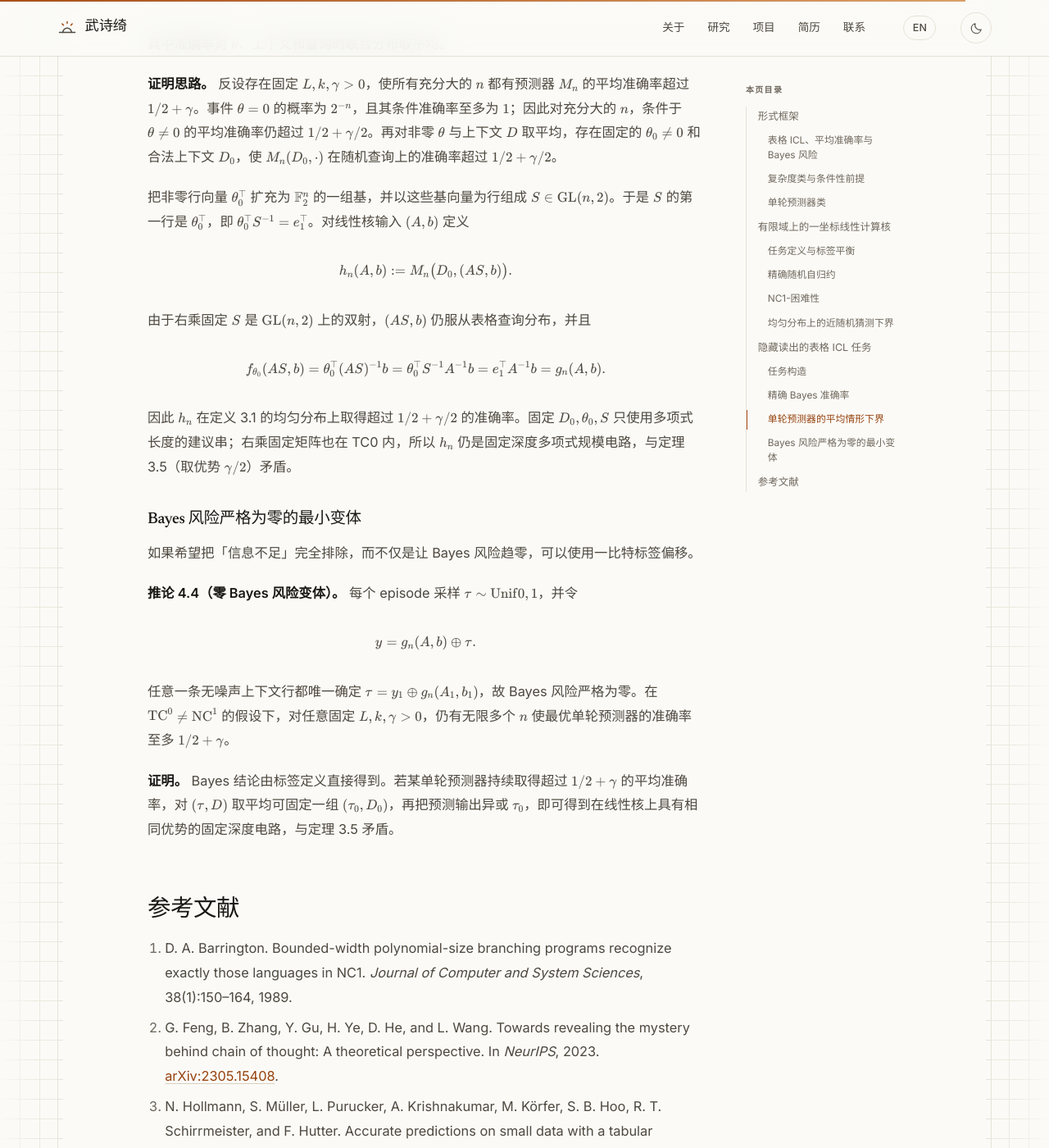
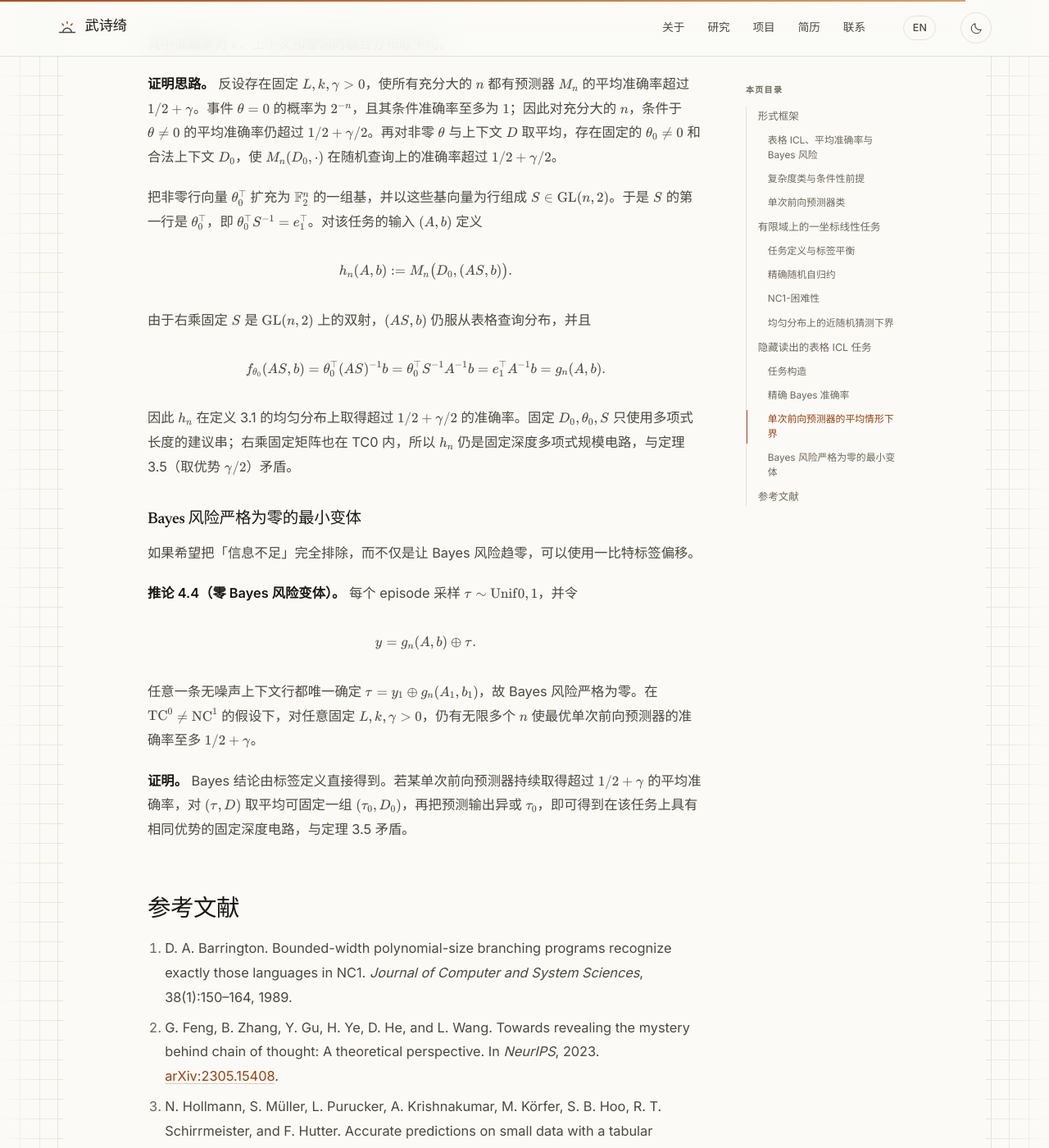
Before and after one commit to Sunrise-57/Sunrise-57.github.io, a Jekyll site: the page built from _notes/average-case-separation.md, in a window 1280 px wide and 1400 px high, scrolled down 9352 px. Shown: the whole window at 82% size. Built offline with Jekyll 4.4.1, drawn with Linux system fonts in a browser that asks for light colours; some of the changed text lies outside the part shown.

Commit message:
Align the Chinese notes with standard terminology
Feedback computation is 反馈 not 回馈; a single forward pass is 单次前向 not 单轮; and the one-coordinate linear task stops being called a kernel.

```diff
--- a/_data/zh/research.yml
+++ b/_data/zh/research.yml
@@ -6,7 +6,7 @@ themes:
     note: "上下文学习为何有效——模型深度、数值精度与显式推理步骤能带来什么，又带不来什么。"
     notes:
       - short: "LinICQ：一个表格原生的计算任务"
-        title: "线性 In-Context Query 任务与条件性单轮下界"
+        title: "线性 In-Context Query 任务与条件性单次前向下界"
         url: "/zh/notes/linicq-bound/"
       - short: "固定深度模型：一个条件性平均情形分离"
         title: "固定深度表格基础模型的计算能力边界"
@@ -37,8 +37,8 @@ projects:
         label: "平均风险分析"
         title: "固定深度表格基础模型的计算极限：一个条件的平均情形分离"
         source_file: "tabf_bounds_revised.tex"
-        summary: "研究构造的表格上下文学习任务中的平均预测风险。在一个电路复杂性分离假设下，比较固定深度预测与随问题规模增长的回馈计算。"
-        keywords: ["平均风险", "贝叶斯风险", "固定深度计算", "回馈计算"]
+        summary: "研究构造的表格上下文学习任务中的平均预测风险。在一个电路复杂性分离假设下，比较固定深度预测与随问题规模增长的反馈计算。"
+        keywords: ["平均风险", "贝叶斯风险", "固定深度计算", "反馈计算"]
 
   - id: ast3
     theme: multimodal
--- a/_notes/average-case-separation.md
+++ b/_notes/average-case-separation.md
@@ -22,7 +22,7 @@ $$
 \liminf_{n\to\infty}\ \sup_{M\in\mathcal{M}_n(L,k)} \mathrm{Acc}_n(M)=\frac12 .
 $$
 
-左边表示信息充分，右边表示固定深度的单轮计算不足。
+左边表示信息充分，右边表示固定深度的单次前向计算不足。
 
 ## 形式框架
 
@@ -60,7 +60,7 @@ Barrington 定理表明，固定非可解有限群（例如 $A_5$）上的字问
 
 非一致模型允许第 $n$ 个电路硬编码只依赖 $n$、长度为多项式的常量，这足以固定概率方法所保证存在的随机掩码，以及平均化论证所选出的上下文。但它不允许在看到 $n$ 之后任意改变资源指数：深度界 $L$ 与规模指数 $k$ 必须预先固定，即同一电路族满足 $\operatorname{depth}(C_n)\le L$ 和 $\operatorname{size}(C_n)\le N^{k}+k$。
 
-### 单轮预测器类
+### 单次前向预测器类
 
 令 $N_n$ 为整个 episode 的二进制输入长度，定义
 
@@ -68,7 +68,7 @@ $$
 \mathcal{M}_n(L,k):=\Big\{M:\ M\ \text{的完整推理流程可由深度至多}\ L\ \text{、规模至多}\ N_n^{k}+k\ \text{的阈值电路模拟}\Big\}.
 $$
 
-## 有限域上的一坐标线性计算核
+## 有限域上的一坐标线性任务
 
 ### 任务定义与标签平衡
 
@@ -150,7 +150,7 @@ $$
 
 ### 均匀分布上的近随机猜测下界
 
-**定理 3.5（线性核的平均情形下界）。** 在假设 $\mathrm{TC}^0\neq\mathrm{NC}^1$ 下，对任意预先固定的 $L,k$ 和任意 $\gamma>0$，存在无限多个 $n$ 使
+**定理 3.5（一坐标线性任务的平均情形下界）。** 在假设 $\mathrm{TC}^0\neq\mathrm{NC}^1$ 下，对任意预先固定的 $L,k$ 和任意 $\gamma>0$，存在无限多个 $n$ 使
 
 $$
 \sup_{h\in C_n(L,k)}\ \Pr_{(A,b)\sim\mathrm{Unif}(\Omega_n)}\big[h(A,b)=g_n(A,b)\big]\le\frac12+\gamma .
@@ -326,9 +326,9 @@ $$
 
 特别地，当 $m=2n$ 时 $1-\mathrm{Acc}^{\text{Bayes}}_{n,2n}<2^{-n-1}$：只使用 $2n$ 条上下文行，Bayes 准确率就已经随 $n$ 的增大迅速趋近于 $1$。
 
-### 单轮预测器的平均情形下界
+### 单次前向预测器的平均情形下界
 
-**定理 4.3（表格任务的单轮下界）。** 在假设 $\mathrm{TC}^0\neq\mathrm{NC}^1$ 下，对任意预先固定的 $L,k$ 和任意 $\gamma>0$，存在无限多个 $n$ 使
+**定理 4.3（表格任务的单次前向下界）。** 在假设 $\mathrm{TC}^0\neq\mathrm{NC}^1$ 下，对任意预先固定的 $L,k$ 和任意 $\gamma>0$，存在无限多个 $n$ 使
 
 $$
 \sup_{M\in\mathcal{M}_n(L,k)} \mathrm{Acc}_{n,2n}(M)\le\frac12+\gamma ,
@@ -338,7 +338,7 @@ $$
 
 **证明思路。** 反设存在固定 $L,k,\gamma>0$，使所有充分大的 $n$ 都有预测器 $M_n$ 的平均准确率超过 $1/2+\gamma$。事件 $\theta=0$ 的概率为 $2^{-n}$，且其条件准确率至多为 $1$；因此对充分大的 $n$，条件于 $\theta\neq 0$ 的平均准确率仍超过 $1/2+\gamma/2$。再对非零 $\theta$ 与上下文 $D$ 取平均，存在固定的 $\theta_0\neq 0$ 和合法上下文 $D_0$，使 $M_n(D_0,\cdot)$ 在随机查询上的准确率超过 $1/2+\gamma/2$。
 
-把非零行向量 $\theta_0^{\top}$ 扩充为 $\mathbb{F}_2^{n}$ 的一组基，并以这些基向量为行组成 $S\in\mathrm{GL}(n,2)$。于是 $S$ 的第一行是 $\theta_0^{\top}$，即 $\theta_0^{\top}S^{-1}=e_1^{\top}$。对线性核输入 $(A,b)$ 定义
+把非零行向量 $\theta_0^{\top}$ 扩充为 $\mathbb{F}_2^{n}$ 的一组基，并以这些基向量为行组成 $S\in\mathrm{GL}(n,2)$。于是 $S$ 的第一行是 $\theta_0^{\top}$，即 $\theta_0^{\top}S^{-1}=e_1^{\top}$。对该任务的输入 $(A,b)$ 定义
 
 $$
 h_n(A,b):=M_n\big(D_0,(AS,b)\big).
@@ -362,9 +362,9 @@ $$
 y=g_n(A,b)\oplus\tau .
 $$
 
-任意一条无噪声上下文行都唯一确定 $\tau=y_1\oplus g_n(A_1,b_1)$，故 Bayes 风险严格为零。在 $\mathrm{TC}^0\neq\mathrm{NC}^1$ 的假设下，对任意固定 $L,k,\gamma>0$，仍有无限多个 $n$ 使最优单轮预测器的准确率至多 $1/2+\gamma$。
+任意一条无噪声上下文行都唯一确定 $\tau=y_1\oplus g_n(A_1,b_1)$，故 Bayes 风险严格为零。在 $\mathrm{TC}^0\neq\mathrm{NC}^1$ 的假设下，对任意固定 $L,k,\gamma>0$，仍有无限多个 $n$ 使最优单次前向预测器的准确率至多 $1/2+\gamma$。
 
-**证明。** Bayes 结论由标签定义直接得到。若某单轮预测器持续取得超过 $1/2+\gamma$ 的平均准确率，对 $(\tau,D)$ 取平均可固定一组 $(\tau_0,D_0)$，再把预测输出异或 $\tau_0$，即可得到在线性核上具有相同优势的固定深度电路，与定理 3.5 矛盾。
+**证明。** Bayes 结论由标签定义直接得到。若某单次前向预测器持续取得超过 $1/2+\gamma$ 的平均准确率，对 $(\tau,D)$ 取平均可固定一组 $(\tau_0,D_0)$，再把预测输出异或 $\tau_0$，即可得到在该任务上具有相同优势的固定深度电路，与定理 3.5 矛盾。
 
 ## 参考文献
 
```
Also changed, not shown: _notes/average-case-separation-en.md (+9 -9 lines), _notes/linicq-bound.md (+2 -2 lines).
